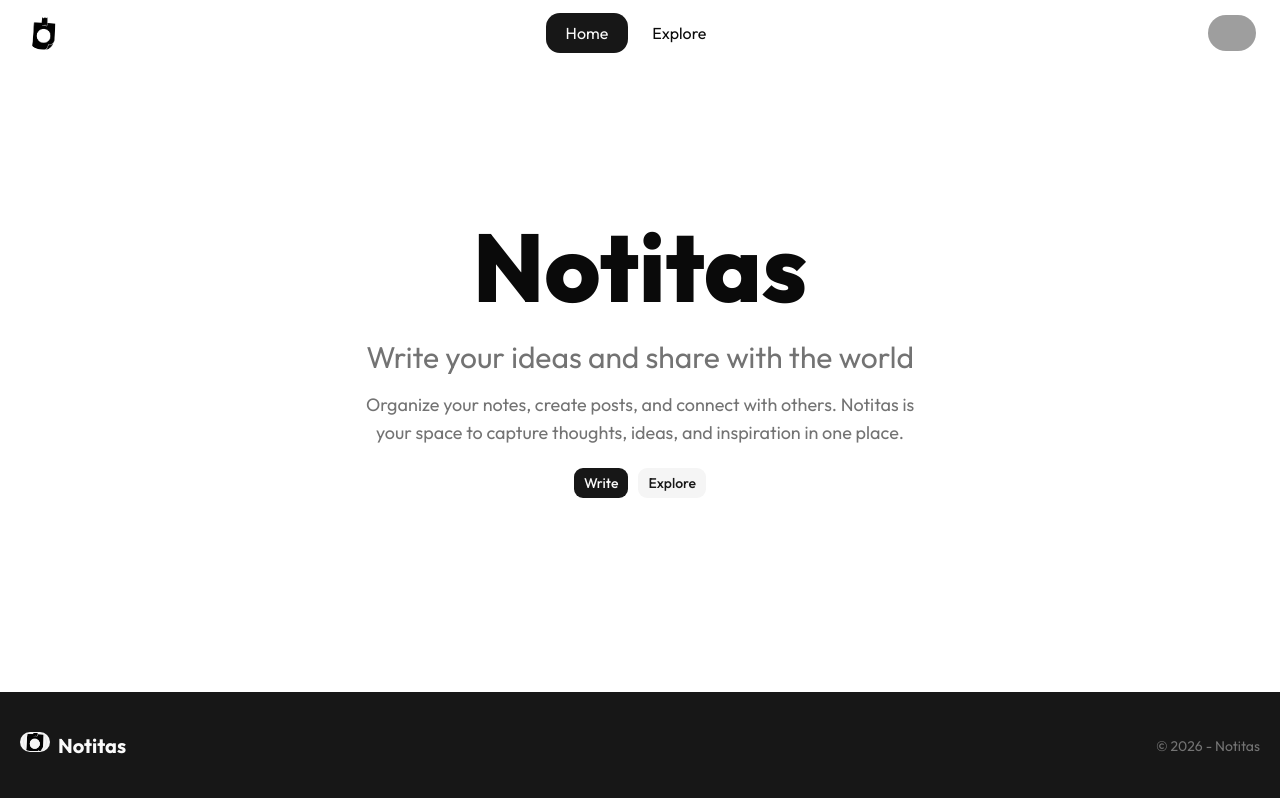
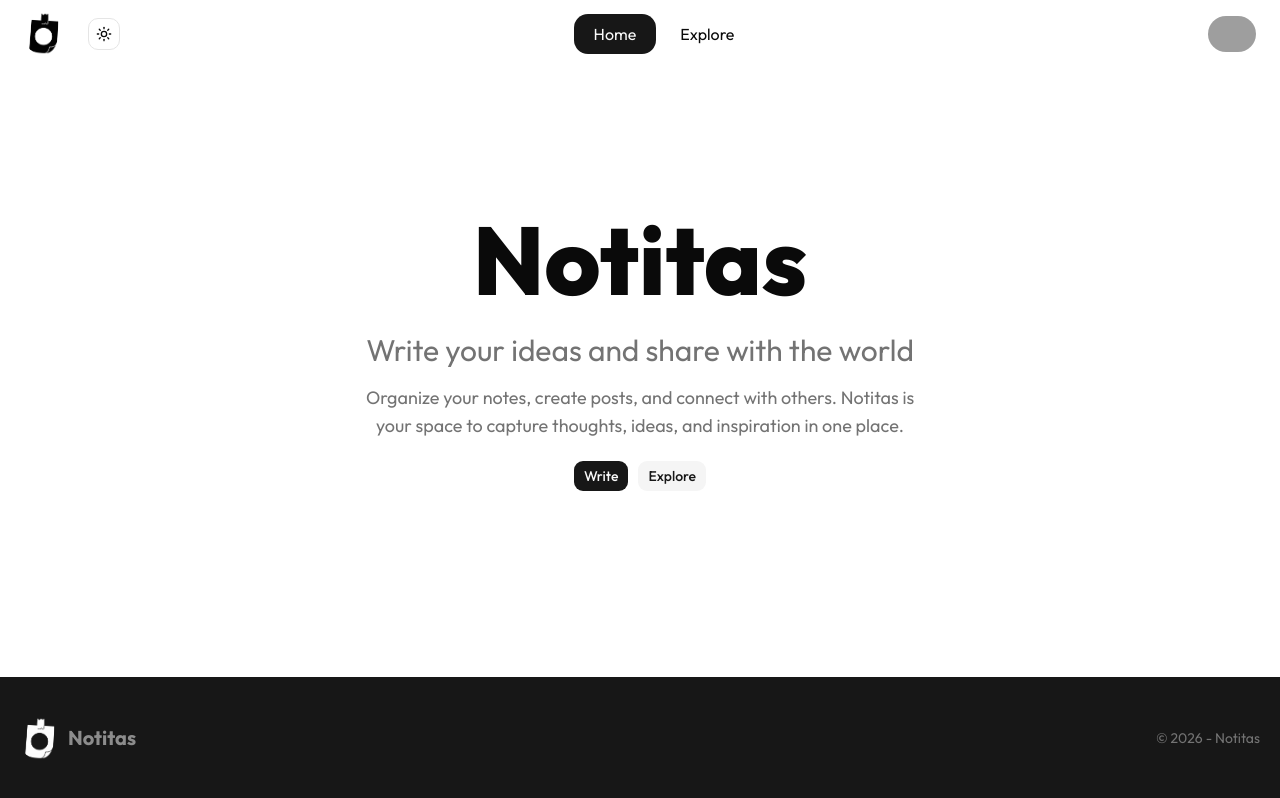
Before and after one commit to francocasafus22/notitas-front-next, a Next.js app: page / in a window 1280 px wide. Built offline with nearby package versions, Linux system fonts and the light colour scheme; grey boxes are pictures that could not be loaded.

Commit message:
add connect to api to get notes and update logo

```diff
--- /dev/null
+++ b/app/(main)/explore/explore-client.tsx
@@ -0,0 +1,46 @@
+"use client"
+
+import NoteCard from "@/components/notes/note-card"
+import Pagination from "@/components/pagination"
+import { Button } from "@/components/ui/button"
+import { Input } from "@/components/ui/input"
+import { useState } from "react"
+
+export default function ExploreClient({initalData} : any) {
+
+    const [data, setData] = useState(initalData)
+    const [search, setSearch] = useState("");
+
+    return (
+        <div className="max-w-5xl mx-auto px-5 xl:px-0 my-5 space-y-10 ">
+            <h1 className="text-5xl font-bold">Explore</h1>
+            <form
+            className="flex w-full items-center gap-2"
+            >
+            <Input
+                value={search}
+                onChange={()=>{}}
+                placeholder="Search note by title"
+            />
+            <Button className="cursor-pointer" type="submit">
+                Search
+            </Button>
+            </form>
+            <div className="grid grid-cols-1 md:grid-cols-2 lg:grid-cols-2 gap-5 ">
+            {data.posts.length != 0 ? (
+                data.posts.map((post : any) => (
+                <NoteCard post={post} key={post._id} canLike canDelete/>
+                ))
+            ) : (
+                <p>No notes found</p>
+            )}
+            </div>
+
+            <Pagination
+            currentPage={data.page}
+            totalPages={data.totalPages}
+            onPageChange={(page) => () => console.log(page)}
+            />
+        </div>
+    )
+}
--- a/app/(main)/explore/page.tsx
+++ b/app/(main)/explore/page.tsx
@@ -1,60 +1,17 @@
-"use client"
 
 import NoteCard from "@/components/notes/note-card";
 import Pagination from "@/components/pagination";
 import { Button } from "@/components/ui/button";
 import { Input } from "@/components/ui/input";
+import { getNotes } from "@/src/services/notes.service";
+import ExploreClient from "./explore-client";
 
 
-export default function ExplorePage() {
+export default async function ExplorePage() {
 
-    const search = "";
-    const data = {
-        posts: [{
-            _id: "1",
-            title: "Note 1",
-            description: "Description 1",
-            content: "Content 1",
-            tags: ["tag1", "tag2"],
-            createdAt: new Date(),
-        }],
-        page: 1,
-        totalPages: 1
-    }
+    const data = await getNotes();
 
     return (
-        <>
-        <div className="max-w-5xl mx-auto px-5 xl:px-0 my-5 space-y-10 ">
-            <h1 className="text-5xl font-bold">Explore</h1>
-            <form
-            className="flex w-full items-center gap-2"
-            onSubmit={(e) => e.preventDefault()}
-            >
-            <Input
-                value={search}
-                onChange={()=>{}}
-                placeholder="Search note by title"
-            />
-            <Button className="cursor-pointer" type="submit">
-                Search
-            </Button>
-            </form>
-            <div className="grid grid-cols-1 md:grid-cols-2 lg:grid-cols-2 gap-5 ">
-            {data.posts.length != 0 ? (
-                data.posts.map((post) => (
-                <NoteCard post={post} key={post._id} canLike canDelete/>
-                ))
-            ) : (
-                <p>No notes found</p>
-            )}
-            </div>
-
-            <Pagination
-            currentPage={data.page}
-            totalPages={data.totalPages}
-            onPageChange={(page) => () => console.log(page)}
-            />
-        </div>
-        </>
+        <ExploreClient initalData={data} />
     );
 }
--- a/components/pagination.tsx
+++ b/components/pagination.tsx
@@ -1,3 +1,4 @@
+
 import { ArrowLeft, ArrowRight } from "lucide-react";
 
 const Pagination = ({ currentPage, totalPages, onPageChange } : {currentPage: number, totalPages: number, onPageChange: (page: number) => void}) => {
--- a/components/ui/Navbar.tsx
+++ b/components/ui/Navbar.tsx
@@ -4,6 +4,8 @@ import Link from "next/link";
 import { DropdownMenu, DropdownMenuContent, DropdownMenuItem, DropdownMenuLabel, DropdownMenuSeparator, DropdownMenuTrigger } from "./dropdown-menu";
 import { Button } from "./button";
 import { usePathname, useRouter } from "next/navigation";
+import { ModeToggle } from "./mode-toggle";
+import Logo from "./logo";
 
 export default function Navbar({user, logout} : {user: any, logout: any}) {
 
@@ -19,12 +21,9 @@ export default function Navbar({user, logout} : {user: any, logout: any}) {
         <nav className="flex items-center justify-between px-6 py-3">
         <div className="flex items-center gap-6">
             <div className="flex items-center gap-2 cursor-pointer">
-            <img
-                src="/logo-notitas.png"
-                className="w-10 bg-background rounded-full p-1"
-                onClick={() => router.push("/")}
-            />
+                <Logo/>
             </div>
+            <ModeToggle/>
         </div>
         <ul className="hidden md:flex md:gap-1">
             <Link
--- a/components/ui/footer.tsx
+++ b/components/ui/footer.tsx
@@ -1,23 +1,16 @@
 import { Avatar, AvatarFallback, AvatarImage } from "./avatar";
 import { Badge } from "./badge";
+import Logo from "./logo";
 
 
 
 export default function Footer() {
   return (
-    <footer className="w-full bg-primary text-primary-foreground py-10 mt-10">
+    <footer className="w-full bg-primary dark:bg-primary-foreground text-primary-foreground py-10 mt-10">
       <div className="px-5 flex flex-col md:flex-row md:items-center md:justify-between gap-6">
-        <div className="flex gap-2">
-          <Badge variant={"secondary"} className={"p-0.5"}>
-            <Avatar className={"h-6 w-6"}>
-              <AvatarImage
-                src="/logo-notitas.png"
-                alt="Notitas logo"
-              ></AvatarImage>
-              <AvatarFallback>CN</AvatarFallback>
-            </Avatar>
-          </Badge>
-          <span className="text-xl font-bold">Notitas</span>
+        <div className="flex gap-2 items-center invert dark:invert-0">
+          <Logo />
+          <span className="text-xl font-bold text-muted-foreground">Notitas</span>
         </div>
 
         <div className="text-sm text-muted-foreground">
--- /dev/null
+++ b/components/ui/logo.tsx
@@ -0,0 +1,18 @@
+import Image from "next/image";
+import Link from "next/link";
+export default function Logo() {
+
+    return (
+        <Link href={"/"}>
+
+            <Image
+            src="/logo-notitas.png"
+            width={100}
+            height={100}
+            alt="logo notitas"
+            className="w-10 dark:invert rounded-full"
+        />
+
+        </Link>
+    )
+}
--- /dev/null
+++ b/src/auth/dal.ts
@@ -0,0 +1,21 @@
+import { cache } from "react";
+import "server-only";
+import getToken from "./token";
+import { redirect } from "next/navigation";
+
+export const verifySession = cache(async () => {
+    const token = await getToken()
+    if(!token) redirect("/auth/login");
+
+    const url = `${process.env.API_URL}/auth/me`;
+    const req = await fetch(url, {
+        method: "GET",
+        headers: {
+            "Authorization": `Bearer ${token}`
+        }
+    });
+
+    return req.json().then((res) => {
+        return res
+    })
+})
--- /dev/null
+++ b/src/auth/token.ts
@@ -0,0 +1,7 @@
+import { cookies } from "next/headers";
+
+export default async function getToken(){
+    const cookieStore = await cookies()
+    const token = cookieStore.get("NOTITAS_TOKEN")?.value
+    return token
+}
--- /dev/null
+++ b/src/lib/api.ts
@@ -0,0 +1,13 @@
+export async function apiFetch(endpoint: string, options?: RequestInit){
+    const res = await fetch(`${process.env.API_URL}${endpoint}`, {
+        ...options,
+        headers: {
+            ...(options?.headers || {}),
+            "Content-Type": "application/json"
+        }
+    })
+
+    if(!res.ok) throw new Error("API Error")
+
+    return res.json();
+}
--- /dev/null
+++ b/src/services/notes.service.ts
@@ -0,0 +1,4 @@
+import { cache } from "react";
+import { apiFetch } from "../lib/api";
+
+export const getNotes = () => apiFetch("/post")
```
